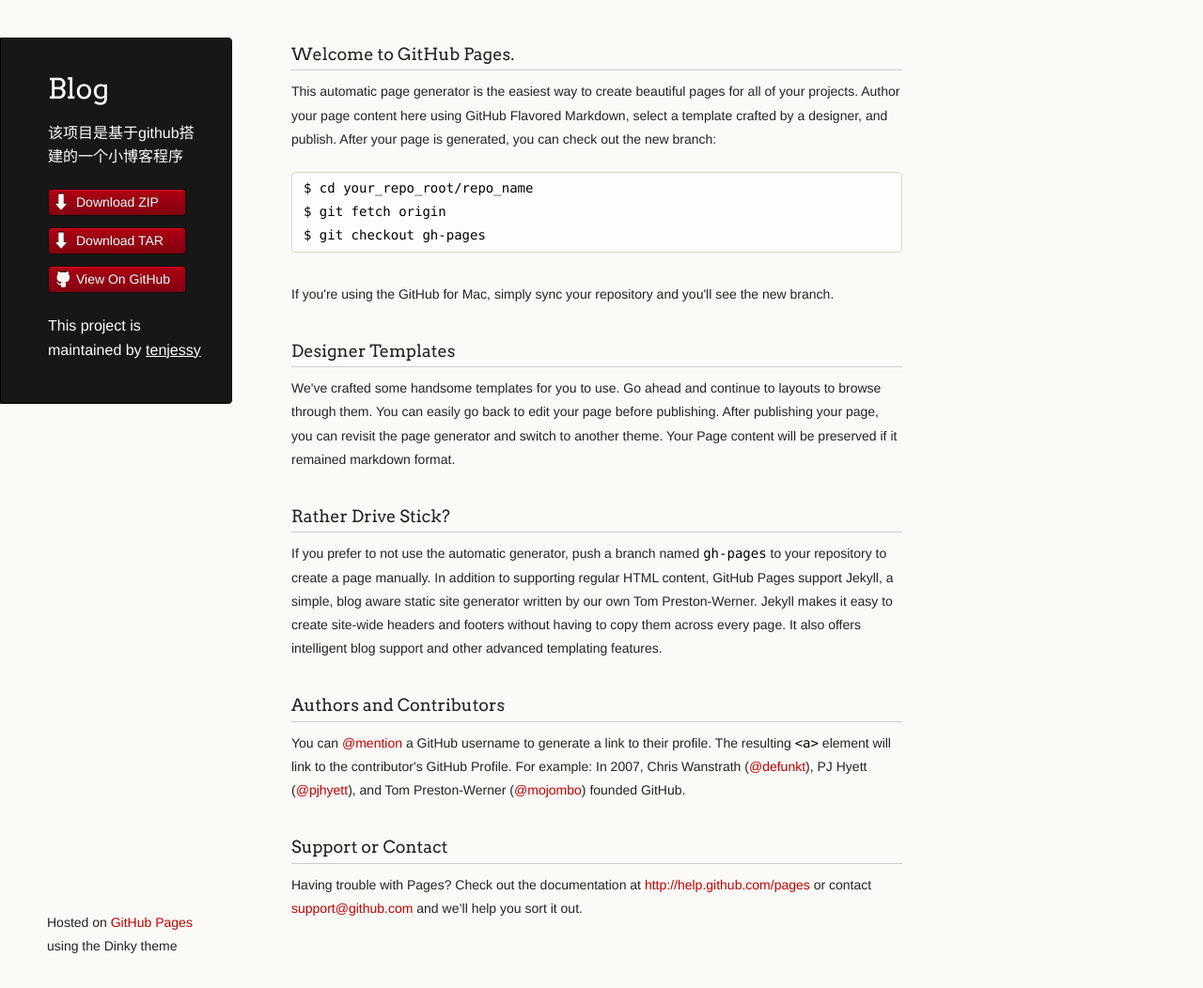
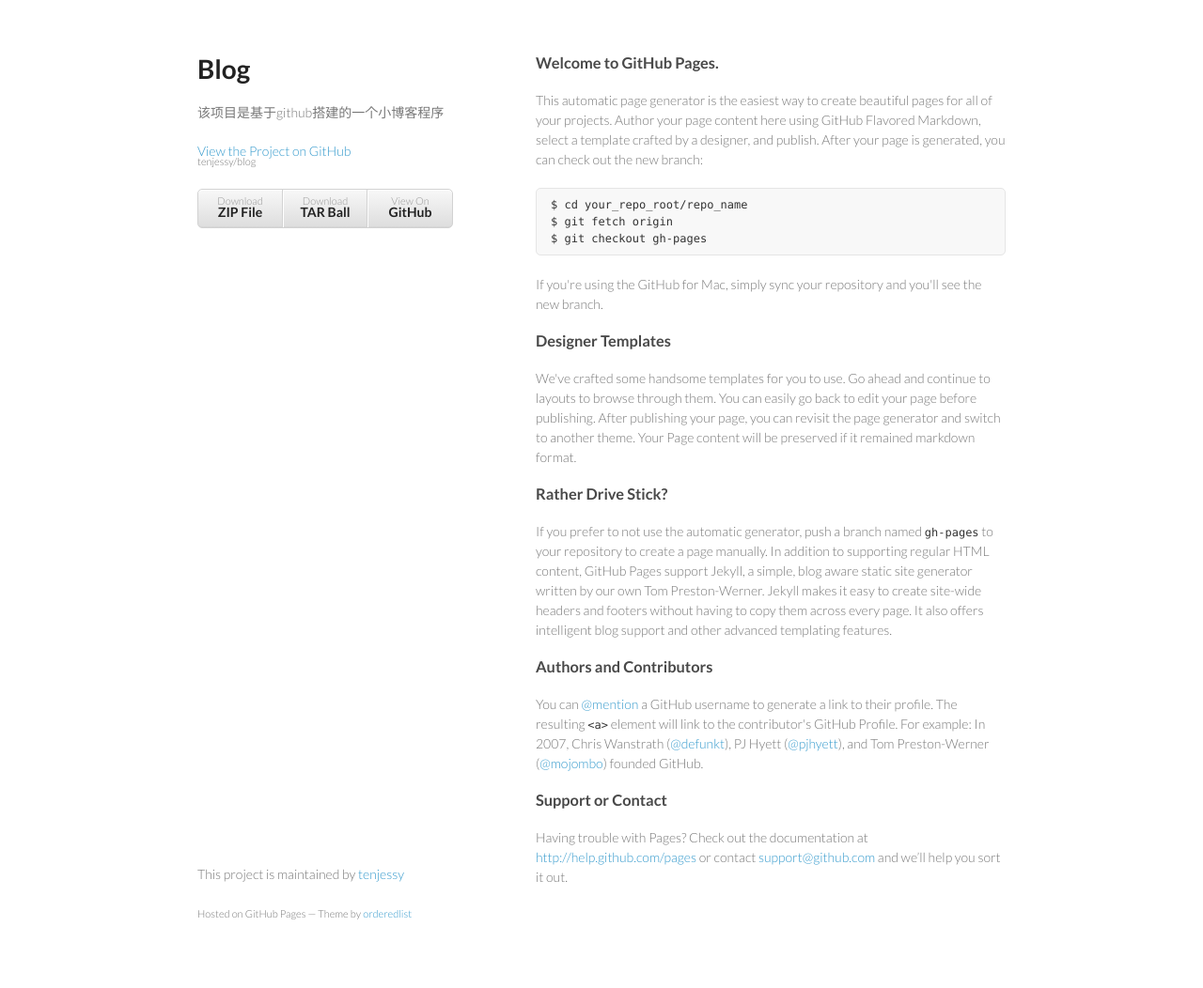
Before and after one commit to tenjessy/blog, a Jekyll site: the page index.html, which Jekyll copies as it is, in a window 1280 px wide and 1052 px high. Shown: the whole window at 94% size. Built offline with Jekyll 4.4.1, drawn with Linux system fonts in a browser that asks for light colours; Markdown is read by kramdown in place of the engine named in the settings.

Commit message:
Create gh-pages branch via GitHub

```diff
--- a/index.html
+++ b/index.html
@@ -7,7 +7,6 @@
 
     <link rel="stylesheet" href="stylesheets/styles.css">
     <link rel="stylesheet" href="stylesheets/pygment_trac.css">
-    <script src="javascripts/scale.fix.js"></script>
     <meta name="viewport" content="width=device-width, initial-scale=1, user-scalable=no">
     <!--[if lt IE 9]>
     <script src="//html5shiv.googlecode.com/svn/trunk/html5.js"></script>
@@ -16,18 +15,17 @@
   <body>
     <div class="wrapper">
       <header>
-        <h1 class="header">Blog</h1>
-        <p class="header">该项目是基于github搭建的一个小博客程序</p>
+        <h1>Blog</h1>
+        <p>该项目是基于github搭建的一个小博客程序</p>
+
+        <p class="view"><a href="https://github.com/tenjessy/blog">View the Project on GitHub <small>tenjessy/blog</small></a></p>
+
 
         <ul>
-          <li class="download"><a class="buttons" href="https://github.com/tenjessy/blog/zipball/master">Download ZIP</a></li>
-          <li class="download"><a class="buttons" href="https://github.com/tenjessy/blog/tarball/master">Download TAR</a></li>
-          <li><a class="buttons github" href="https://github.com/tenjessy/blog">View On GitHub</a></li>
+          <li><a href="https://github.com/tenjessy/blog/zipball/master">Download <strong>ZIP File</strong></a></li>
+          <li><a href="https://github.com/tenjessy/blog/tarball/master">Download <strong>TAR Ball</strong></a></li>
+          <li><a href="https://github.com/tenjessy/blog">View On <strong>GitHub</strong></a></li>
         </ul>
-
-        <p class="header">This project is maintained by <a class="header name" href="https://github.com/tenjessy">tenjessy</a></p>
-
-
       </header>
       <section>
         <h3>Welcome to GitHub Pages.</h3>
@@ -58,11 +56,12 @@
 <p>Having trouble with Pages? Check out the documentation at <a href="http://help.github.com/pages">http://help.github.com/pages</a> or contact <a href="mailto:support@github.com">support@github.com</a> and we’ll help you sort it out.</p>
       </section>
       <footer>
-        <p><small>Hosted on <a href="https://pages.github.com">GitHub Pages</a> using the Dinky theme</small></p>
+        <p>This project is maintained by <a href="https://github.com/tenjessy">tenjessy</a></p>
+        <p><small>Hosted on GitHub Pages &mdash; Theme by <a href="https://github.com/orderedlist">orderedlist</a></small></p>
       </footer>
     </div>
-    <!--[if !IE]><script>fixScale(document);</script><![endif]-->
-		          <script type="text/javascript">
+    <script src="javascripts/scale.fix.js"></script>
+              <script type="text/javascript">
             var gaJsHost = (("https:" == document.location.protocol) ? "https://ssl." : "http://www.");
             document.write(unescape("%3Cscript src='" + gaJsHost + "google-analytics.com/ga.js' type='text/javascript'%3E%3C/script%3E"));
           </script>
--- a/javascripts/scale.fix.js
+++ b/javascripts/scale.fix.js
@@ -1,20 +1,17 @@
-fixScale = function(doc) {
-
-	var addEvent = 'addEventListener',
-	    type = 'gesturestart',
-	    qsa = 'querySelectorAll',
-	    scales = [1, 1],
-	    meta = qsa in doc ? doc[qsa]('meta[name=viewport]') : [];
-
-	function fix() {
-		meta.content = 'width=device-width,minimum-scale=' + scales[0] + ',maximum-scale=' + scales[1];
-		doc.removeEventListener(type, fix, true);
-	}
-
-	if ((meta = meta[meta.length - 1]) && addEvent in doc) {
-		fix();
-		scales = [.25, 1.6];
-		doc[addEvent](type, fix, true);
-	}
-
-};
+var metas = document.getElementsByTagName('meta');
+var i;
+if (navigator.userAgent.match(/iPhone/i)) {
+  for (i=0; i<metas.length; i++) {
+    if (metas[i].name == "viewport") {
+      metas[i].content = "width=device-width, minimum-scale=1.0, maximum-scale=1.0";
+    }
+  }
+  document.addEventListener("gesturestart", gestureStart, false);
+}
+function gestureStart() {
+  for (i=0; i<metas.length; i++) {
+    if (metas[i].name == "viewport") {
+      metas[i].content = "width=device-width, minimum-scale=0.25, maximum-scale=1.6";
+    }
+  }
+}
--- a/stylesheets/styles.css
+++ b/stylesheets/styles.css
@@ -1,328 +1,186 @@
-@import url(https://fonts.googleapis.com/css?family=Arvo:400,700,400italic);
-
-/* MeyerWeb Reset */
-
-html, body, div, span, applet, object, iframe,
-h1, h2, h3, h4, h5, h6, p, blockquote, pre,
-a, abbr, acronym, address, big, cite, code,
-del, dfn, em, img, ins, kbd, q, s, samp,
-small, strike, strong, sub, sup, tt, var,
-b, u, i, center,
-dl, dt, dd, ol, ul, li,
-fieldset, form, label, legend,
-table, caption, tbody, tfoot, thead, tr, th, td,
-article, aside, canvas, details, embed,
-figure, figcaption, footer, header, hgroup,
-menu, nav, output, ruby, section, summary,
-time, mark, audio, video {
-  margin: 0;
-  padding: 0;
-  border: 0;
-  font: inherit;
-  vertical-align: baseline;
-}
-
-
-/* Base text styles */
+@import url(https://fonts.googleapis.com/css?family=Lato:300italic,700italic,300,700);
 
 body {
-  padding:10px 50px 0 0;
-  font-family:"Helvetica Neue", Helvetica, Arial, sans-serif;
-	font-size: 14px;
-	color: #232323;
-	background-color: #FBFAF7;
-	margin: 0;
-	line-height: 1.8em;
-	-webkit-font-smoothing: antialiased;
-
+  padding:50px;
+  font:14px/1.5 Lato, "Helvetica Neue", Helvetica, Arial, sans-serif;
+  color:#777;
+  font-weight:300;
 }
 
 h1, h2, h3, h4, h5, h6 {
-  color:#232323;
-  margin:36px 0 10px;
+  color:#222;
+  margin:0 0 20px;
 }
 
-p, ul, ol, table, dl {
-  margin:0 0 22px;
+p, ul, ol, table, pre, dl {
+  margin:0 0 20px;
 }
 
 h1, h2, h3 {
-	font-family: Arvo, Monaco, serif;
-  line-height:1.3;
-	font-weight: normal;
-}
-
-h1,h2, h3 {
-	display: block;
-	border-bottom: 1px solid #ccc;
-	padding-bottom: 5px;
+  line-height:1.1;
 }
 
 h1 {
-	font-size: 30px;
+  font-size:28px;
 }
 
 h2 {
-	font-size: 24px;
+  color:#393939;
 }
 
-h3 {
-	font-size: 18px;
-}
-
-h4, h5, h6 {
-	font-family: Arvo, Monaco, serif;
-	font-weight: 700;
+h3, h4, h5, h6 {
+  color:#494949;
 }
 
 a {
-  color:#C30000;
-  font-weight:200;
+  color:#39c;
+  font-weight:400;
   text-decoration:none;
 }
 
-a:hover {
-	text-decoration: underline;
+a small {
+  font-size:11px;
+  color:#777;
+  margin-top:-0.6em;
+  display:block;
 }
 
-a small {
-	font-size: 12px;
+.wrapper {
+  width:860px;
+  margin:0 auto;
 }
 
-em {
-	font-style: italic;
+blockquote {
+  border-left:1px solid #e5e5e5;
+  margin:0;
+  padding:0 0 0 20px;
+  font-style:italic;
+}
+
+code, pre {
+  font-family:Monaco, Bitstream Vera Sans Mono, Lucida Console, Terminal;
+  color:#333;
+  font-size:12px;
+}
+
+pre {
+  padding:8px 15px;
+  background: #f8f8f8;
+  border-radius:5px;
+  border:1px solid #e5e5e5;
+  overflow-x: auto;
+}
+
+table {
+  width:100%;
+  border-collapse:collapse;
+}
+
+th, td {
+  text-align:left;
+  padding:5px 10px;
+  border-bottom:1px solid #e5e5e5;
+}
+
+dt {
+  color:#444;
+  font-weight:700;
+}
+
+th {
+  color:#444;
+}
+
+img {
+  max-width:100%;
+}
+
+header {
+  width:270px;
+  float:left;
+  position:fixed;
+}
+
+header ul {
+  list-style:none;
+  height:40px;
+
+  padding:0;
+
+  background: #eee;
+  background: -moz-linear-gradient(top, #f8f8f8 0%, #dddddd 100%);
+  background: -webkit-gradient(linear, left top, left bottom, color-stop(0%,#f8f8f8), color-stop(100%,#dddddd));
+  background: -webkit-linear-gradient(top, #f8f8f8 0%,#dddddd 100%);
+  background: -o-linear-gradient(top, #f8f8f8 0%,#dddddd 100%);
+  background: -ms-linear-gradient(top, #f8f8f8 0%,#dddddd 100%);
+  background: linear-gradient(top, #f8f8f8 0%,#dddddd 100%);
+
+  border-radius:5px;
+  border:1px solid #d2d2d2;
+  box-shadow:inset #fff 0 1px 0, inset rgba(0,0,0,0.03) 0 -1px 0;
+  width:270px;
+}
+
+header li {
+  width:89px;
+  float:left;
+  border-right:1px solid #d2d2d2;
+  height:40px;
+}
+
+header ul a {
+  line-height:1;
+  font-size:11px;
+  color:#999;
+  display:block;
+  text-align:center;
+  padding-top:6px;
+  height:40px;
 }
 
 strong {
+  color:#222;
   font-weight:700;
 }
 
-ul li {
-  list-style: inside;
-  padding-left: 25px;
+header ul li + li {
+  width:88px;
+  border-left:1px solid #fff;
 }
 
-ol li {
-  list-style: decimal inside;
-  padding-left: 20px;
+header ul li + li + li {
+  border-right:none;
+  width:89px;
 }
 
-blockquote {
-  margin: 0;
-  padding: 0 0 0 20px;
-  font-style: italic;
+header ul a strong {
+  font-size:14px;
+  display:block;
+  color:#222;
 }
 
-dl, dt, dd, dl p {
-	font-color: #444;
+section {
+  width:500px;
+  float:right;
+  padding-bottom:50px;
 }
 
-dl dt {
-  font-weight: bold;
-}
-
-dl dd {
-  padding-left: 20px;
-  font-style: italic;
-}
-
-dl p {
-  padding-left: 20px;
-  font-style: italic;
+small {
+  font-size:11px;
 }
 
 hr {
   border:0;
-  background:#ccc;
+  background:#e5e5e5;
   height:1px;
-  margin:0 0 24px;
+  margin:0 0 20px;
 }
 
-/* Images */
-
-img {
-  position: relative;
-  margin: 0 auto;
-  max-width: 650px;
-  padding: 5px;
-  margin: 10px 0 32px 0;
-  border: 1px solid #ccc;
-}
-
-
-/* Code blocks */
-
-code, pre {
-	font-family: Monaco, "Bitstream Vera Sans Mono", "Lucida Console", Terminal, monospace;
-  color:#000;
-  font-size:14px;
-}
-
-pre {
-	padding: 4px 12px;
-  background: #FDFEFB;
-  border-radius:4px;
-  border:1px solid #D7D8C8;
-  overflow: auto;
-  overflow-y: hidden;
-	margin-bottom: 32px;
-}
-
-
-/* Tables */
-
-table {
-  width:100%;
-}
-
-table {
-  border: 1px solid #ccc;
-  margin-bottom: 32px;
-  text-align: left;
- }
-
-th {
-  font-family: 'Arvo', Helvetica, Arial, sans-serif;
-	font-size: 18px;
-	font-weight: normal;
-  padding: 10px;
-  background: #232323;
-  color: #FDFEFB;
- }
-
-td {
-  padding: 10px;
-	background: #ccc;
- }
-
-
-/* Wrapper */
-.wrapper {
-  width:960px;
-}
-
-
-/* Header */
-
-header {
-	background-color: #171717;
-	color: #FDFDFB;
-  width:170px;
+footer {
+  width:270px;
   float:left;
   position:fixed;
-	border: 1px solid #000;
-	-webkit-border-top-right-radius: 4px;
-	-webkit-border-bottom-right-radius: 4px;
-	-moz-border-radius-topright: 4px;
-	-moz-border-radius-bottomright: 4px;
-	border-top-right-radius: 4px;
-	border-bottom-right-radius: 4px;
-	padding: 34px 25px 22px 50px;
-	margin: 30px 25px 0 0;
-	-webkit-font-smoothing: antialiased;
-}
-
-p.header {
-	font-size: 16px;
-}
-
-h1.header {
-	font-family: Arvo, sans-serif;
-	font-size: 30px;
-	font-weight: 300;
-	line-height: 1.3em;
-	border-bottom: none;
-	margin-top: 0;
-}
-
-
-h1.header, a.header, a.name, header a{
-	color: #fff;
-}
-
-a.header {
-	text-decoration: underline;
-}
-
-a.name {
-	white-space: nowrap;
-}
-
-header ul {
-  list-style:none;
-  padding:0;
-}
-
-header li {
-	list-style-type: none;
-  width:132px;
-  height:15px;
-	margin-bottom: 12px;
-	line-height: 1em;
-	padding: 6px 6px 6px 7px;
-
-	background: #AF0011;
-	background: -moz-linear-gradient(top, #AF0011 0%, #820011 100%);
-  background: -webkit-gradient(linear, left top, left bottom, color-stop(0%,#f8f8f8), color-stop(100%,#dddddd));
-  background: -webkit-linear-gradient(top, #AF0011 0%,#820011 100%);
-  background: -o-linear-gradient(top, #AF0011 0%,#820011 100%);
-  background: -ms-linear-gradient(top, #AF0011 0%,#820011 100%);
-  background: linear-gradient(top, #AF0011 0%,#820011 100%);
-
-	border-radius:4px;
-  border:1px solid #0D0D0D;
-
-	-webkit-box-shadow: inset 0px 1px 1px 0 rgba(233,2,38, 1);
-	box-shadow: inset 0px 1px 1px 0 rgba(233,2,38, 1);
-
-}
-
-header li:hover {
-	background: #C3001D;
-	background: -moz-linear-gradient(top, #C3001D 0%, #950119 100%);
-  background: -webkit-gradient(linear, left top, left bottom, color-stop(0%,#f8f8f8), color-stop(100%,#dddddd));
-  background: -webkit-linear-gradient(top, #C3001D 0%,#950119 100%);
-  background: -o-linear-gradient(top, #C3001D 0%,#950119 100%);
-  background: -ms-linear-gradient(top, #C3001D 0%,#950119 100%);
-  background: linear-gradient(top, #C3001D 0%,#950119 100%);
-}
-
-a.buttons {
-	-webkit-font-smoothing: antialiased;
-	background: url(../images/arrow-down.png) no-repeat;
-	font-weight: normal;
-	text-shadow: rgba(0, 0, 0, 0.4) 0 -1px 0;
-	padding: 2px 2px 2px 22px;
-	height: 30px;
-}
-
-a.github {
-	background: url(../images/octocat-small.png) no-repeat 1px;
-}
-
-a.buttons:hover {
-	color: #fff;
-	text-decoration: none;
-}
-
-
-/* Section - for main page content */
-
-section {
-  width:650px;
-  float:right;
-  padding-bottom:50px;
-}
-
-
-/* Footer */
-
-footer {
-  width:170px;
-  float:left;
-  position:fixed;
-  bottom:10px;
-	padding-left: 50px;
+  bottom:50px;
 }
 
 @media print, screen and (max-width: 960px) {
@@ -338,18 +196,14 @@
     width:auto;
   }
 
-	footer {
-		border-top: 1px solid #ccc;
-		margin:0 84px 0 50px;
-		padding:0;
-	}
-
   header {
     padding-right:320px;
   }
 
   section {
-    padding:20px 84px 20px 50px;
+    border:1px solid #e5e5e5;
+    border-width:1px 0;
+    padding:20px 0;
     margin:0 0 20px;
   }
 
@@ -359,8 +213,8 @@
 
   header ul {
     position:absolute;
-    right:130px;
-    top:84px;
+    right:50px;
+    top:52px;
   }
 }
 
@@ -370,38 +224,26 @@
   }
 
   header {
-    padding:10px 20px 0;
-		margin-right: 0;
+    padding:0;
   }
-
-	section {
-    padding:10px 0 10px 20px;
-    margin:0 0 30px;
-  }
-
-	footer {
-		margin: 0 0 0 30px;
-	}
 
   header ul, header p.view {
     position:static;
   }
+
+  pre, code {
+    word-wrap:normal;
+  }
 }
 
 @media print, screen and (max-width: 480px) {
+  body {
+    padding:15px;
+  }
 
-  header ul li.download {
+  header ul {
     display:none;
   }
-
-	footer {
-		margin: 0 0 0 20px;
-	}
-
-	footer a{
-		display:block;
-	}
-
 }
 
 @media print {
```
